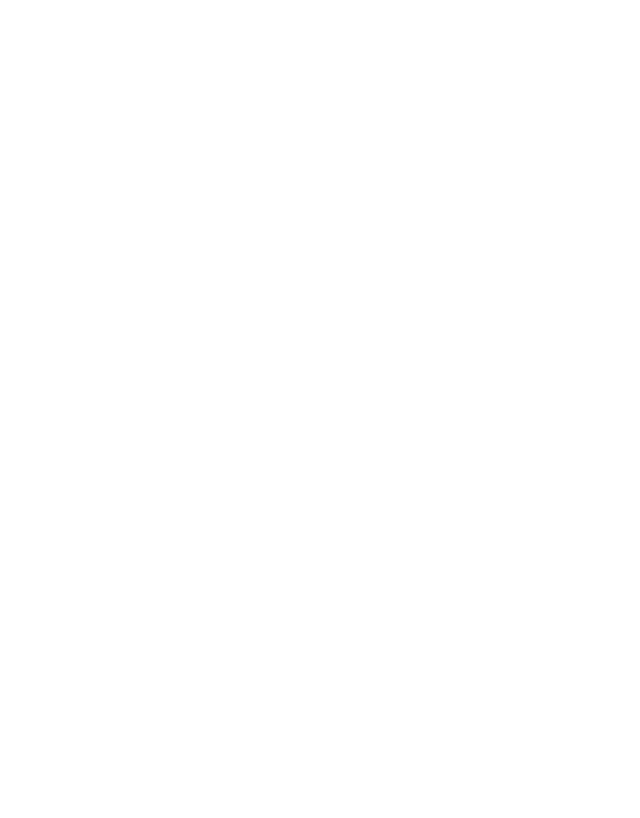
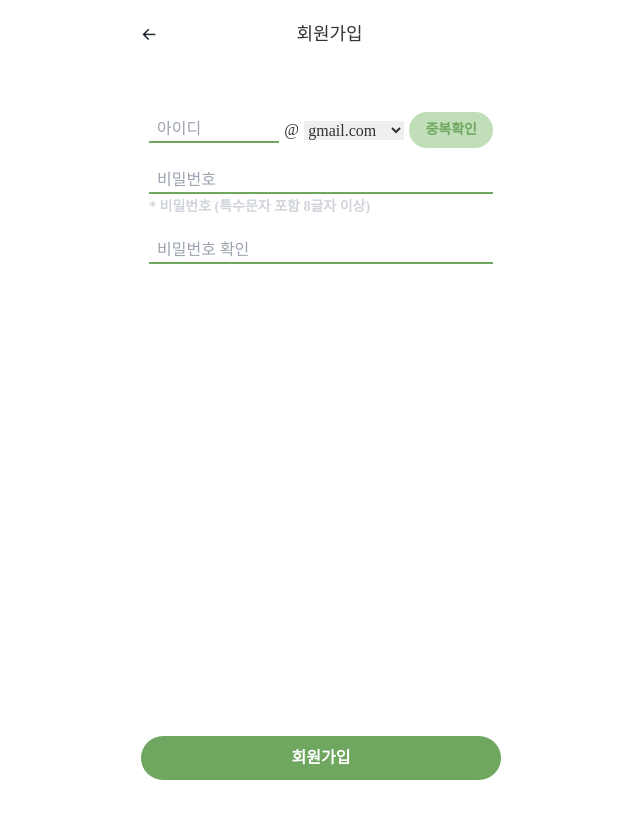
Before and after one commit to seoh77/Trabean, a React (Create React App) app in the folder frontend/: page /join in a window 1280 px wide. Before the commit this address had no page. Shown: the whole page, without its empty margins (319-959 px from the left). Built offline with nearby package versions, Linux system fonts and the light colour scheme; a web font is replaced by a local one.

Commit message:
feat : 회원가입 페이지 퍼블리싱

```diff
--- a/frontend/src/App.tsx
+++ b/frontend/src/App.tsx
@@ -5,6 +5,7 @@ import PaymentPage from "./pages/PaymentPage/PaymentPage";
 import TravelAccountPage from "./pages/TravelAccount/TravelAccountPage";
 import LoginPage from "./pages/LoginPage/LoginPage";
 import MainPage from "./pages/MainPage/MainPage";
+import JoinPage from "./pages/JoinPage/JoinPage";
 
 function App() {
   return (
@@ -18,6 +19,7 @@ function App() {
         />
         <Route path="/payment/qr" element={<PaymentPage />} />
         <Route path="/payment/list" element={<PaymentHistory />} />
+        <Route path="/join" element={<JoinPage />} />
       </Routes>
     </div>
   );
--- /dev/null
+++ b/frontend/src/pages/JoinPage/JoinPage.tsx
@@ -0,0 +1,59 @@
+import prevIcon from "../../assets/icon/prevIcon.png";
+
+function JoinPage() {
+  return (
+    <div className="h-[100vh] relative mt-5">
+      <div className="flex">
+        <img src={prevIcon} alt="이전버튼" className="w-[17px] h-[28px]" />
+        <h2 className="text-lg m-auto">회원가입</h2>
+      </div>
+      <div className="mx-2">
+        <div className="flex items-center justify-between mt-16 mb-5">
+          <input
+            type="text"
+            name="email"
+            id="email"
+            placeholder="아이디"
+            className="w-[130px] border-b-2 border-primary text-base pl-2"
+          />
+          <div>@</div>
+          <select className="w-[100px]">
+            <option value="" disabled>
+              선택
+            </option>
+            <option value="gmail">gmail.com</option>
+            <option value="naver">naver.com</option>
+            <option value="daum">daum.net</option>
+          </select>
+          <button type="button" className="btn-light-md">
+            중복확인
+          </button>
+        </div>
+        <div className="mb-5">
+          <input
+            type="password"
+            name="password"
+            id="password"
+            className="border-b-2 border-primary text-base pl-2 w-full focus:outline-none"
+            placeholder="비밀번호"
+          />
+          <span className="text-sm text-gray-300 font-semibold">
+            * 비밀번호 (특수문자 포함 8글자 이상)
+          </span>
+        </div>
+        <input
+          type="password"
+          name="password"
+          id="password"
+          className="border-b-2 border-primary text-base pl-2 w-full focus:outline-none"
+          placeholder="비밀번호 확인"
+        />
+      </div>
+      <button type="button" className="btn-lg w-full absolute bottom-10">
+        회원가입
+      </button>
+    </div>
+  );
+}
+
+export default JoinPage;
```
Also changed, not shown: frontend/src/assets/icon/prevIcon.png (added).
